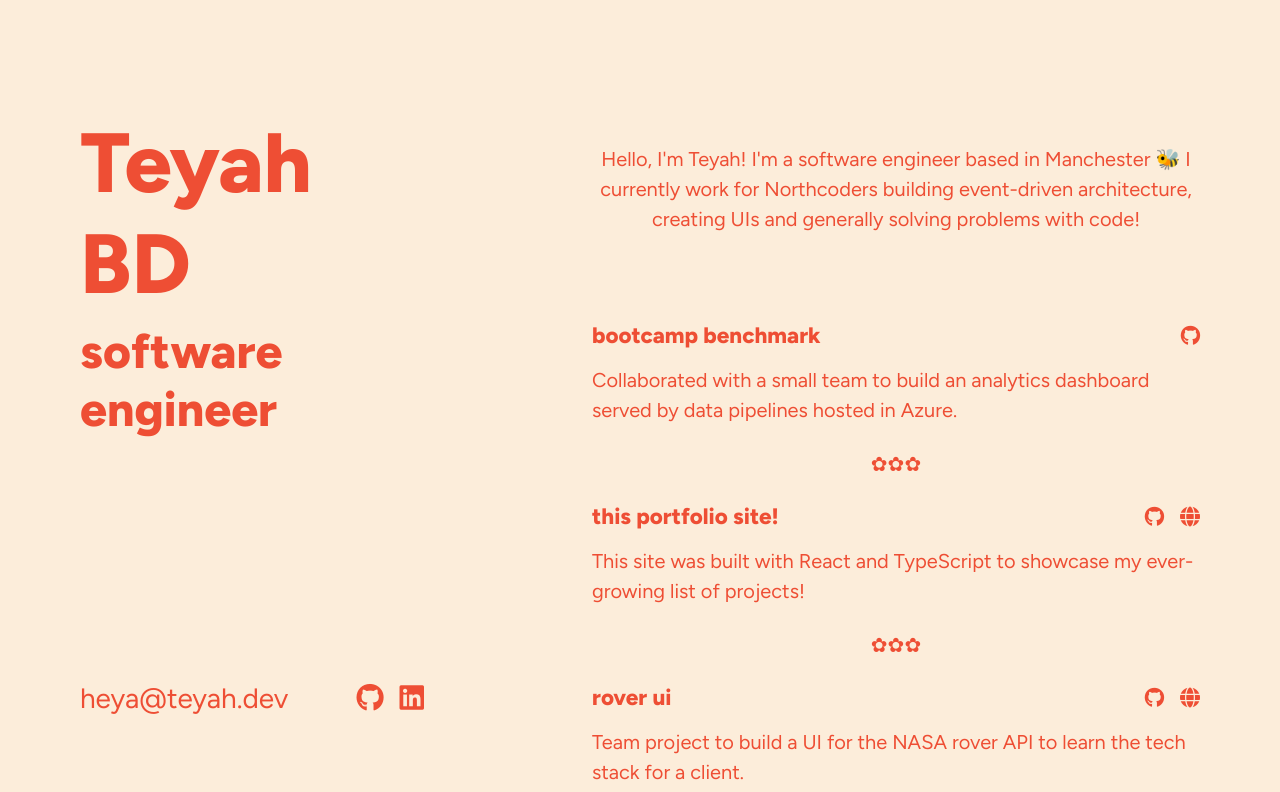
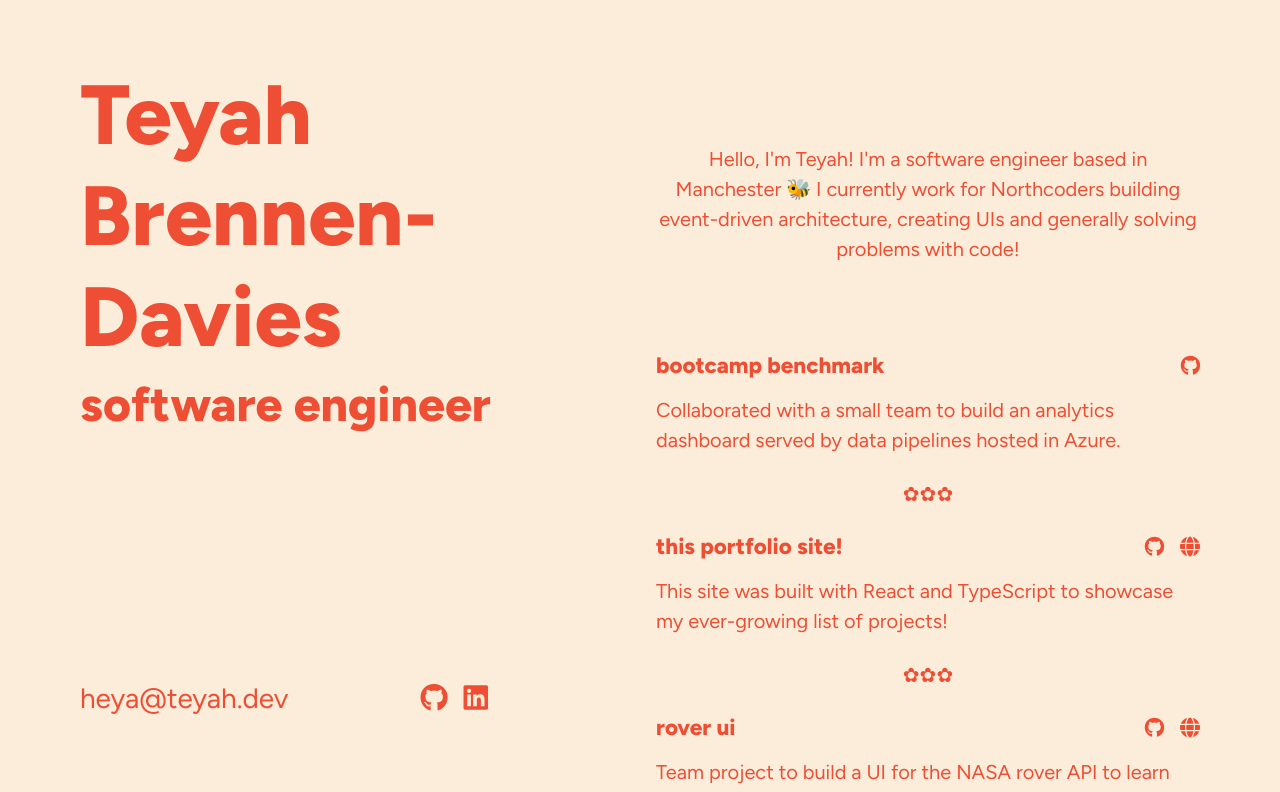
Before and after one commit to teyahbd/my-portfolio-site, a React (Vite) app: page / in a window 1280 px wide. Shown: the top 792 px of the page. Built offline with nearby package versions, Linux system fonts and the light colour scheme; a web font is replaced by a local one.

Commit message:
refactor: update name and styling

```diff
--- a/src/atoms/IntroParagraph/styles.css
+++ b/src/atoms/IntroParagraph/styles.css
@@ -10,6 +10,8 @@
 @media only screen and (max-width: 1024px) {
   #intro-paragraph {
     text-align: center;
+    padding-top: calc(1 * var(--standard-padding-size));
+    padding-bottom: calc(1 * var(--standard-padding-size));
   }
   #intro-container {
     height: 100vh;
--- a/src/data/info.ts
+++ b/src/data/info.ts
@@ -8,7 +8,7 @@ export interface Info {
 
 export const getInfo = (): Info => {
   const info = {
-    name: "Teyah BD",
+    name: "Teyah Brennen-Davies",
     job_title: "Software Engineer",
     email: "heya@teyah.dev",
     github_profile_url: "https://github.com/teyahbd",
--- a/src/pages/HeaderSection/styles.css
+++ b/src/pages/HeaderSection/styles.css
@@ -1,6 +1,6 @@
 header {
   height: 100vh;
-  width: 40vw;
+  width: 45vw;
   position: sticky;
   top: 0;
   padding: calc(4 * var(--standard-padding-size));
@@ -14,7 +14,6 @@ header {
   display: flex;
   flex-direction: column;
   align-items: center;
-  padding-top: calc(3 * var(--standard-padding-size));
 }
 
 #name-title-container > h1 {
@@ -46,6 +45,7 @@ header {
   #name-title-container > h1 {
     text-align: center;
     font-size: var(--large-font-size);
+    padding-top: var(--small-padding-size);
   }
   #name-title-container > h2 {
     font-size: var(--medlar-font-size);
--- a/src/pages/ScrollContainer/styles.css
+++ b/src/pages/ScrollContainer/styles.css
@@ -1,5 +1,5 @@
 #scroll-container {
-  width: 60vw;
+  width: 55vw;
   padding: calc(4 * var(--standard-padding-size));
   /* background: linear-gradient(
     45deg,
```
